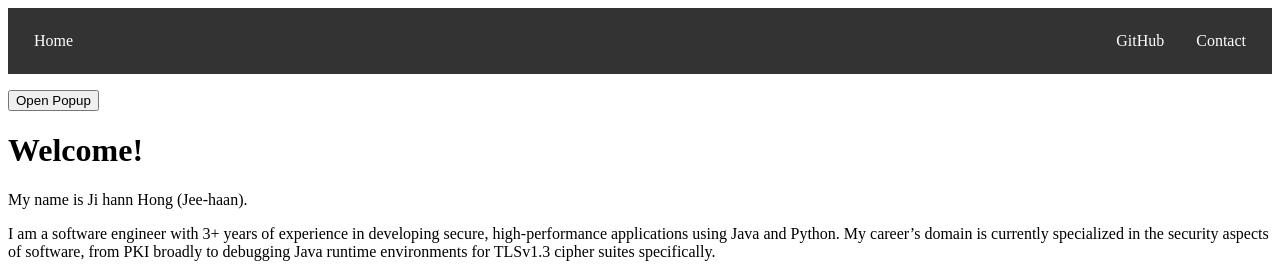
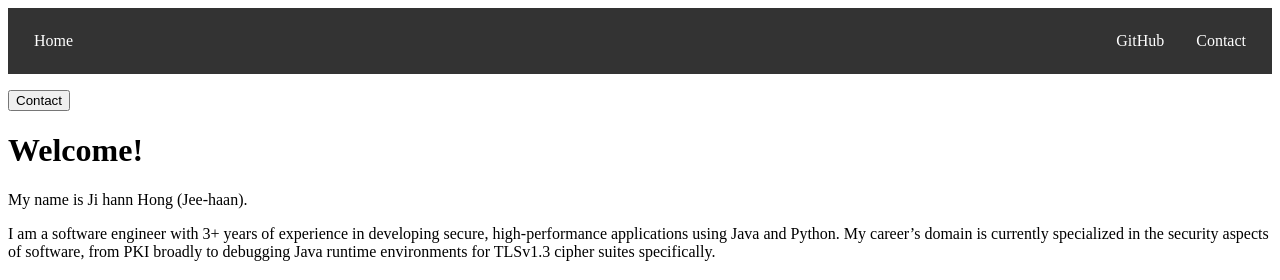
Before and after one commit to jhong16/My-Github-Page, a Jekyll site: the page built from index.md, in a window 1280 px wide. Shown: the top 280 px of the page. Built offline with Jekyll 4.4.1, drawn with Linux system fonts in a browser that asks for light colours.

Commit message:
Update js reference

```diff
--- a/_layouts/default.html
+++ b/_layouts/default.html
@@ -9,6 +9,6 @@
     {% include footer.html %}
 
     <!-- Link to the JavaScript file -->
-  <script src="/js/script.js"></script>
+  <script src="/js/popup.js"></script>
   </body>
 </html>
--- a/index.md
+++ b/index.md
@@ -3,7 +3,7 @@
 title: Home
 ---
 
-<button id="openPopup">Open Popup</button>
+<button id="openPopup">Contact</button>
 
 <div id="myPopup" class="popup">
   <div class="popup-content">
```
